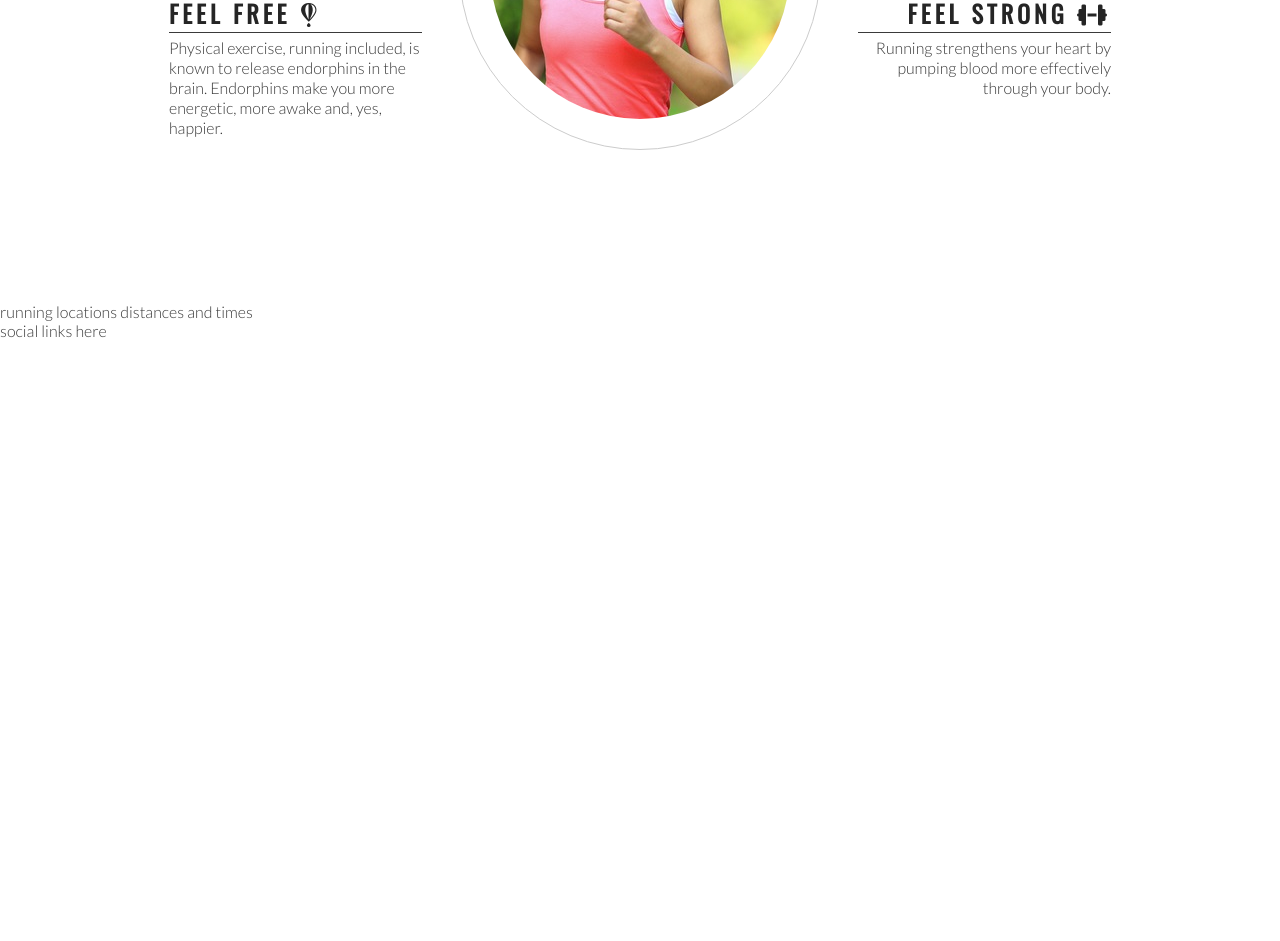
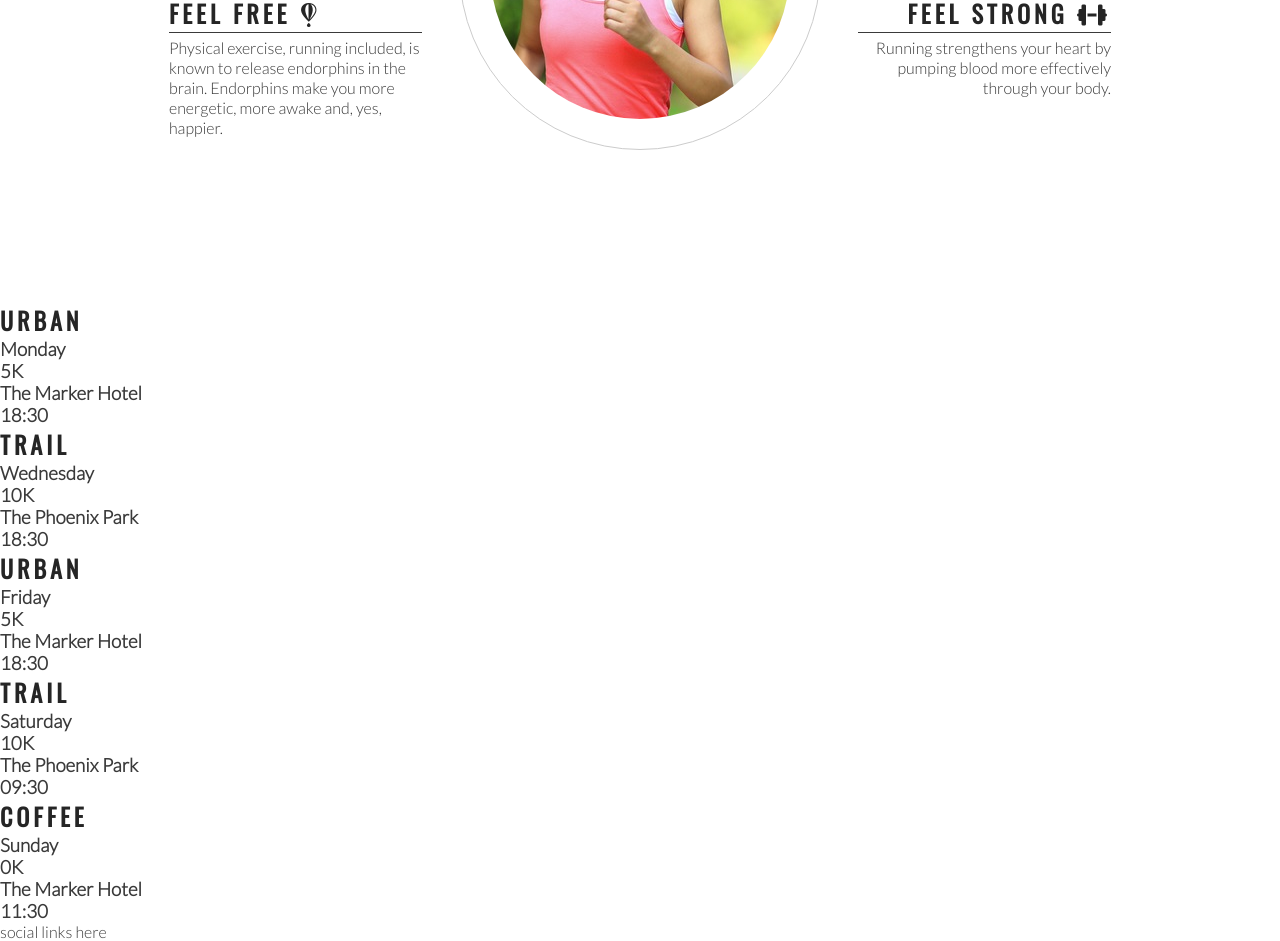
Before and after one commit to SamSswi/love-running, a plain HTML site: page index.html in a window 1280 px wide. Shown: the part 993-1934 px from the top of the page. Before the commit the page ends 1333 px from the top, so only its background shows below. Drawn offline with nearby package versions, Linux system fonts and the light colour scheme.

Commit message:
Add meetup times main structure

```diff
--- a/index.html
+++ b/index.html
@@ -82,7 +82,41 @@
         </div>
     </section>
     <section>
-        running locations distances and times
+        <div>
+            <h2>Urban</h2>
+            <h3>Monday</h3>
+            <h3>5K</h3>
+            <h3>The Marker Hotel</h3>
+            <h3>18:30</h3>
+        </div>
+        <div>
+            <h2>Trail</h2>
+            <h3>Wednesday</h3>
+            <h3>10K</h3>
+            <h3>The Phoenix Park</h3>
+            <h3>18:30</h3>
+        </div>
+        <div>
+            <h2>Urban</h2>
+            <h3>Friday</h3>
+            <h3>5K</h3>
+            <h3>The Marker Hotel</h3>
+            <h3>18:30</h3>
+        </div>
+        <div>
+            <h2>Trail</h2>
+            <h3>Saturday</h3>
+            <h3>10K</h3>
+            <h3>The Phoenix Park</h3>
+            <h3>09:30</h3>
+        </div>
+        <div>
+            <h2>Coffee</h2>
+            <h3>Sunday</h3>
+            <h3>0K</h3>
+            <h3>The Marker Hotel</h3>
+            <h3>11:30</h3>
+        </div>
     </section>
     <footer>
         social links here
```
